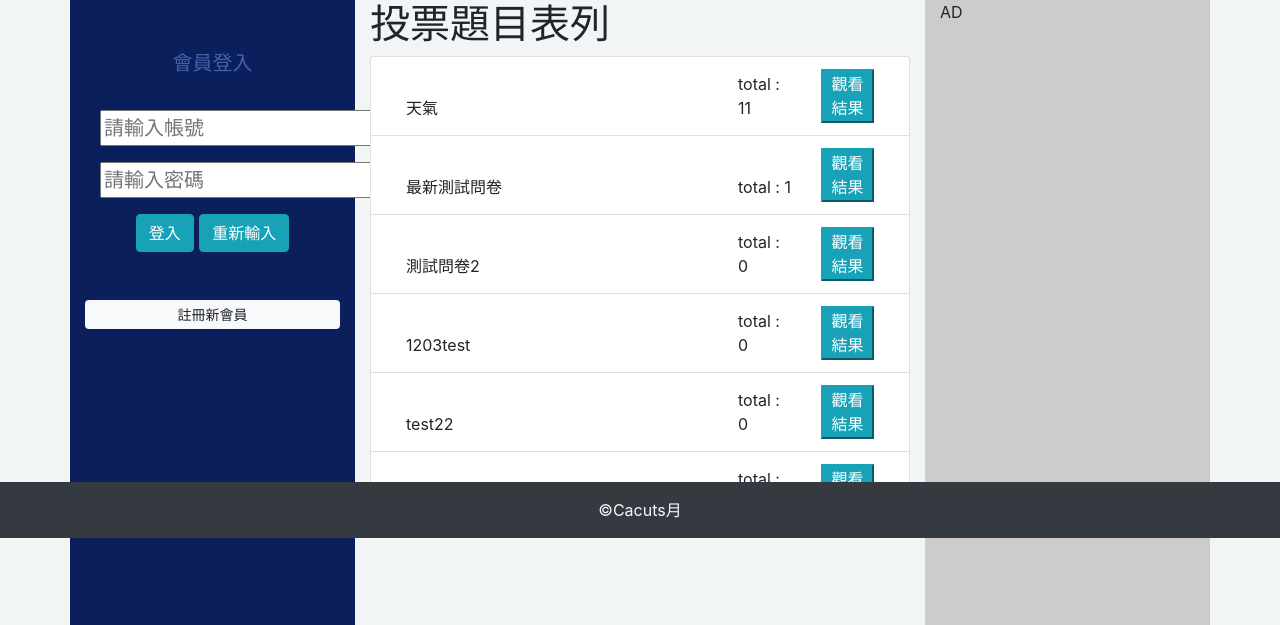
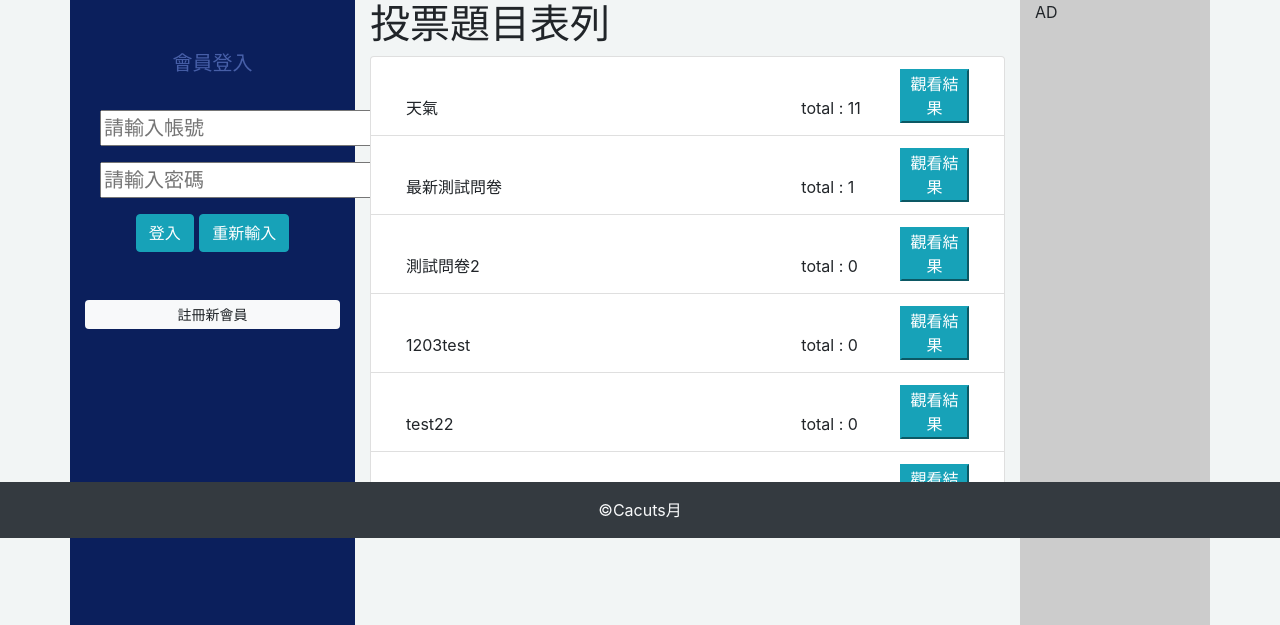
Before and after one commit to mooncactusmoon/vote, a PHP site: page / in a window 1280 px wide. Shown: the part 262-887 px from the top of the page. Run offline with PHP 8.4, Linux system fonts and the light colour scheme; data comes from the database, SQL or seed files in the repository; some libraries are stand-ins or nearby versions.

Commit message:
調整main版面

```diff
--- a/backend/index.php
+++ b/backend/index.php
@@ -147,7 +147,7 @@ if(isset($_SESSION['user'])){
 
 <!-- section -->
 
-<section class="container col-6">
+<section class="container col-7">
 
     <?php
     //判斷有沒有傳值，來決定顯現畫面
@@ -166,7 +166,7 @@ if(isset($_SESSION['user'])){
 
 
 <!-- ad bar -->
-<div class="container col-3 ad ">
+<div class="container col-2 ad ">
 AD
 </div>
 <!-- ad bar end -->
--- a/index.php
+++ b/index.php
@@ -119,8 +119,6 @@
 <!-- main 包含了 aside(sidebar) section -->
 <main class="d-flex row px-0 container mx-auto">
 
-
-
 <!-- sidebar -->
     <aside class="container col-3 member ">
         <div class="row-cols-1 text-center d-flex flex-column">
@@ -128,9 +126,7 @@
     if(isset($_SESSION['user'])){
         echo "<span class='pr-5 '>歡迎，{$_SESSION['user']} : )</span>";
         echo "<a href='logout.php' class='btn-sm btn-warning'>登出</a>";
-
         ?>
-
             <!-- 放置功能 -->
             <a class="px-2" href="backend/index.php?do=show_vote_list">投票管理</a>
             <a class="px-2" href="backend/index.php?do=member">會員管理</a>
@@ -140,33 +136,28 @@ if(isset($_SESSION['user'])){
     }else{
         ?>
         <div class="container mt-5">
-
             <form action="./api/check_login.php" method="post" class="text-center">
             <div class="m-auto">
                 <p>會員登入</p>
                 <input class="mt-3" type="text" name="account" placeholder="請輸入帳號" >
                 <input class="mt-3" type="password" name="password" placeholder="請輸入密碼">
-
                 <input class="mt-3 btn btn-info rounded" type="submit" value="登入">
                 <input class="mt-3 btn btn-info rounded" type="reset" value="重新輸入">
-
             </div>
             </form>
         </div>
-
         <a href="?do=reg" class="mt-5 btn-sm  btn-light rounded">註冊新會員</a>
         </div>
         <?php
         }
         ?>
         </div>
-
     </aside>
 <!-- sidebar end -->
 
 
 <!-- section -->
-<section class="container col-6">
+<section class="container col-7">
 
     <?php
     //判斷有沒有傳值，來決定顯現畫面
@@ -185,7 +176,7 @@ if(isset($_SESSION['user'])){
 
 
 <!-- ad bar -->
-<div class="container col-3 ad ">
+<div class="container col-2 ad ">
 AD
 </div>
 <!-- ad bar end -->
```
Lines whose indentation alone changed are shown as unchanged.
